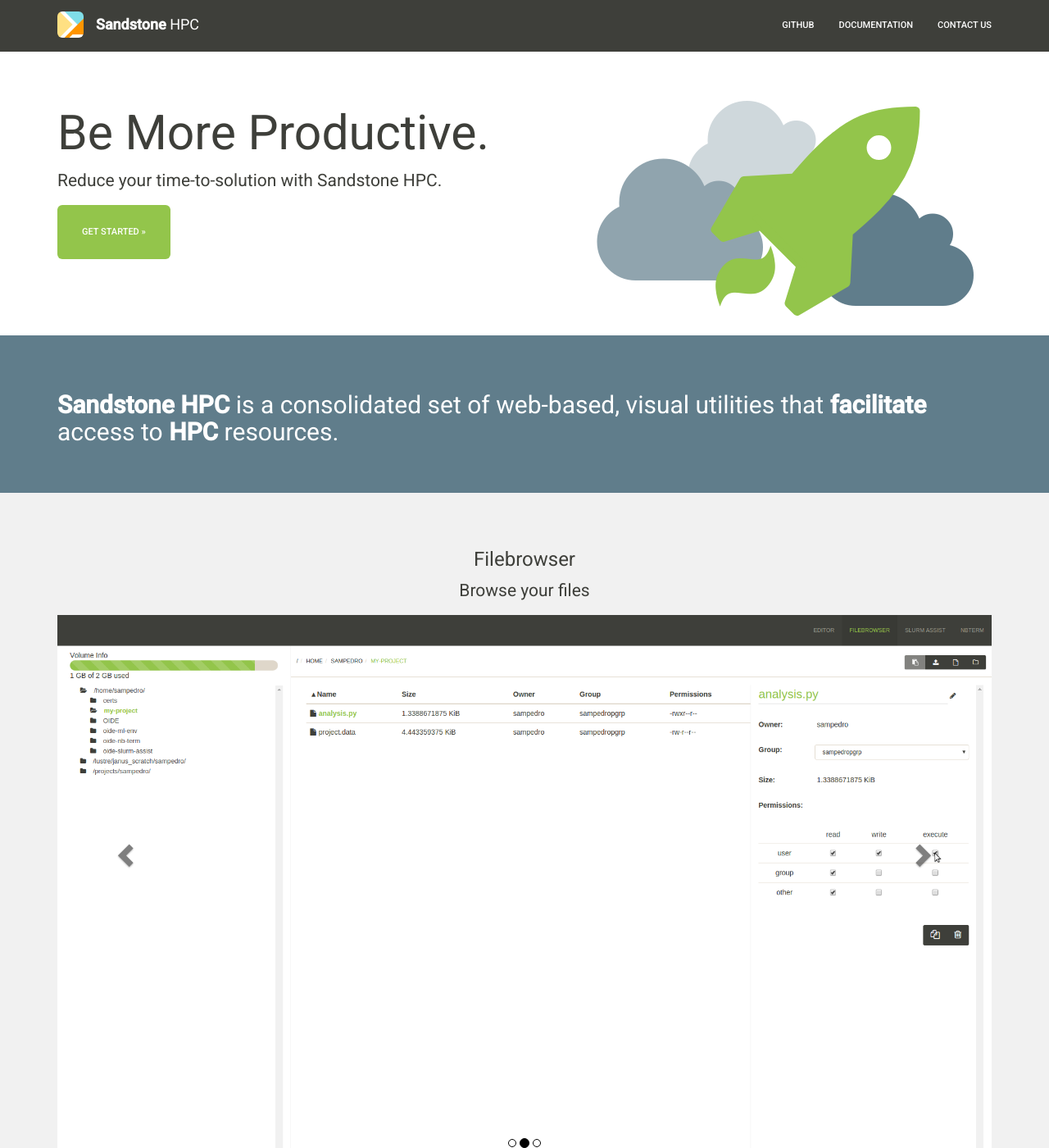
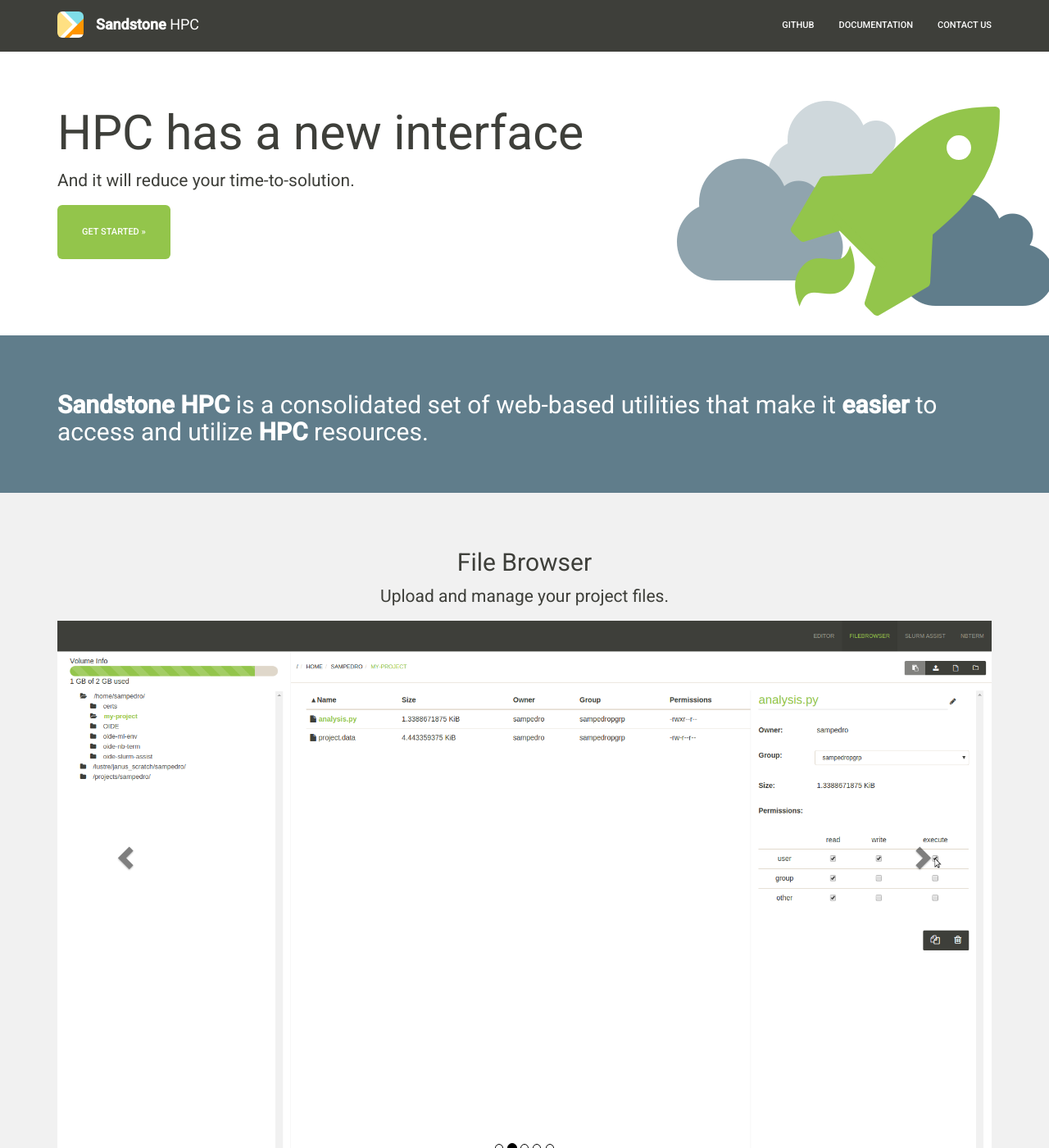
Before and after one commit to SandstoneHPC/sandstonehpc.github.io, a Jekyll site: the page built from index.html, in a window 1280 px wide and 1400 px high. Shown: the whole window at 82% size. Built offline with Jekyll 4.4.1, drawn with Linux system fonts in a browser that asks for light colours; nearby versions of some CDN libraries; library files that are not in the unit come from our copies; some of the changed text lies outside the part shown.

Commit message:
Finished landing page revision.

```diff
--- a/_includes/docs/navbar.html
+++ b/_includes/docs/navbar.html
@@ -17,6 +17,7 @@
     <div class="collapse navbar-collapse" id="sandstone-nav-collapse">
       <ul class="nav navbar-nav navbar-right">
         <li><a href="https://github.com/SandstoneHPC/" target="_blank">GitHub</a></li>
+        <li><a href="/docs/">Documentation</a></li>
         <li><a href="https://www.rc.colorado.edu/contact" target="_blank">Contact Us</a></li>
       </ul>
     </div>
--- a/assets/css/marketing.css
+++ b/assets/css/marketing.css
@@ -139,11 +139,10 @@
 }
 
 .feature {
-  background-color: #F1F1F1;
-  /*background-color: white;*/
+  background-color: white;
 }
 
-.feature-primary .feature-caption {
+.feature-primary {
   text-align: center;
   margin-bottom: 30px;
 }
@@ -161,6 +160,11 @@
   color: white;
 }
 
+.feature-fill-light {
+  background-color: #F1F1F1;
+  color: #3e3f3a;
+}
+
 .feature-graphic {
   max-height: 500px;
   overflow: hidden;
@@ -174,7 +178,7 @@
   padding-top: 20px;
 }
 
-.container-primary .col-action {
+.col-action {
   margin-top:12px;
   text-align: center;
   font-size: 1.2em;
--- a/index.html
+++ b/index.html
@@ -7,12 +7,12 @@
 <div class="jumbotron jumbotron-hero">
   <div class="container">
     <div class="row">
-      <div class="col-md-6 col-sm-6 col-xs-12">
-        <h1>Be More Productive.</h1>
-        <p>Reduce your time-to-solution with Sandstone HPC.</p>
+      <div class="col-md-8 col-sm-6 col-xs-12">
+        <h1>HPC has a new interface</h1>
+        <p>And it will reduce your time-to-solution.</p>
         <p><a class="btn btn-success btn-lg" href="/docs/" role="button">Get Started &raquo;</a></p>
       </div>
-      <div class="col-md-6 col-sm-6 hidden-xs">
+      <div class="col-md-4 col-sm-6 hidden-xs">
         <span class="fa-stack fa-5x center-block">
           <i class="fa fa-cloud fa-cloud-back fa-stack-2x"></i>
           <i class="fa fa-cloud fa-cloud-mid fa-stack-2x"></i>
@@ -29,19 +29,15 @@
 <!-- jumbotron-description -->
 <div class="jumbotron feature feature-fill">
   <div class="container">
-    <h2><strong>Sandstone HPC</strong> is a consolidated set of web-based, visual utilities that <strong>facilitate</strong> access to <strong>HPC</strong> resources.</h2>
+    <h2><strong>Sandstone HPC</strong> is a consolidated set of web-based utilities that make it <strong>easier</strong> to access and utilize <strong>HPC</strong> resources.</h2>
   </div>
 </div>
 <!-- jumbotron-description -->
 
 <!-- jumbotron-feature-primary -->
-<div class="jumbotron feature feature-primary">
+<div class="jumbotron feature feature-fill-light feature-primary">
   <div class="container">
     <div class="row">
-      <!-- <div class="col-md-12 feature-caption">
-        <h2>Based on a web IDE</h2>
-        <p>Explanation of Feature One</p>
-      </div> -->
       <div class="col-md-12 hidden-xs">
         <div id="carousel-example-generic" class="carousel slide" data-ride="carousel">
           <!-- Indicators -->
@@ -49,37 +45,39 @@
             <li data-target="#carousel-example-generic" data-slide-to="0" class="active"></li>
             <li data-target="#carousel-example-generic" data-slide-to="1"></li>
             <li data-target="#carousel-example-generic" data-slide-to="2"></li>
+            <li data-target="#carousel-example-generic" data-slide-to="3"></li>
+            <li data-target="#carousel-example-generic" data-slide-to="4"></li>
           </ol>
-
+          <!-- Indicators -->
           <!-- Wrapper for slides -->
           <div class="carousel-inner" role="listbox">
             <div class="item active">
-              <h3>Code Editor</h3>
-              <p>Edit your code.</p>
+              <h2>Code Editor</h2>
+              <p>Quickly and easily edit your code and data.</p>
               <img src="/assets/img/screenshots/05-codeeditor-highlight.png">
             </div>
             <div class="item">
-              <h3>Filebrowser</h3>
-              <p>Browse your files</p>
+              <h2>File Browser</h2>
+              <p>Upload and manage your project files.</p>
               <img src="/assets/img/screenshots/04-filebrowser-filedetail-perm.png">
             </div>
             <div class="item">
-              <h3>Web Terminal</h3>
+              <h2>Web Terminal</h2>
               <p>A terminal in your browser. No SSH required.</p>
               <img src="/assets/img/screenshots/06-nbterm-main.png">
             </div>
             <div class="item">
-              <h3>Interactive Documentation</h3>
-              <p>Interactive BASH notebook documentation.</p>
+              <h2>Slurm Scheduling</h2>
+              <p>Schedule jobs through an intuitive, descriptive interface.</p>
               <img src="/assets/img/screenshots/10-slurm-directive-help.png">
             </div>
             <div class="item">
-              <h3>Slurm Scheduling</h3>
-              <p>Schedule jobs through an intuitive, descriptive interface.</p>
-              <img src="/assets/img/screenshots/10-slurm-directive-help.png">
+              <h2>Interactive Documentation</h2>
+              <p>Read and edit interactive BASH notebook documentation.</p>
+              <img src="/assets/img/screenshots/15-nbterm-tut-notebook.png">
             </div>
           </div>
-
+          <!-- Wrapper for slides -->
           <!-- Controls -->
           <a class="left carousel-control" href="#carousel-example-generic" role="button" data-slide="prev">
             <span class="glyphicon glyphicon-chevron-left" aria-hidden="true"></span>
@@ -89,6 +87,7 @@
             <span class="glyphicon glyphicon-chevron-right" aria-hidden="true"></span>
             <span class="sr-only">Next</span>
           </a>
+          <!-- Controls -->
         </div>
       </div>
     </div>
@@ -96,82 +95,37 @@
 </div>
 <!-- jumbotron-feature-primary -->
 
-<!-- jumbotron-feature-one -->
-<div class="jumbotron feature feature-fill feature-r">
+<!-- jumbotron-feature-ide -->
+<div class="jumbotron feature feature-fill feature-l">
   <div class="container">
     <div class="row">
-      <div class="col-md-8 col-sm-6 hidden-xs">
-        <img class="img-responsive img-rounded" src="/assets/img/screenshots/04-filebrowser-filedetail-perm.png">
-      </div>
-      <div class="col-md-4 col-sm-6 col-xs-12">
-        <h2>Feature One</h2>
-        <p>Explanation of Feature One</p>
-        <p><a class="btn btn-success btn-lg" href="#" role="button">Call-to-Action</a></p>
+      <div class="col-md-12">
+        <h2><strong>Built on a Web IDE...</strong></h2>
+        <p>Building for the web means no local overhead. Edit, upload, and manage your remote project with the convenience of working on your laptop.</p>
+        <p>
+          <a class="btn btn-success btn-lg" href="/docs/" role="button">Install Sandstone IDE &raquo;</a>
+        </p>
       </div>
     </div>
   </div>
 </div>
-<!-- jumbotron-feature-one -->
+<!-- jumbotron-feature-ide -->
 
-<!-- jumbotron-feature-two -->
-<div class="jumbotron feature feature-l">
+<!-- jumbotron-feature-hpc -->
+<div class="jumbotron feature feature-fill-light feature-r">
   <div class="container">
     <div class="row">
-      <div class="col-md-4 col-sm-6 col-xs-12">
-        <h2>Feature Two</h2>
-        <p>Explanation of Feature Two</p>
-        <p><a class="btn btn-success btn-lg" href="#" role="button">Call-to-Action</a></p>
-      </div>
       <div class="col-md-8 col-sm-6 hidden-xs">
         <img class="img-responsive img-rounded" src="/assets/img/screenshots/10-slurm-directive-help.png">
+      </div>
+      <div class="col-md-4 col-sm-6 col-xs-12">
+        <h2><strong>...and extended for HPC</strong></h2>
+        <p>Bring your knowledge base to life with interactive documentation, and take the guesswork out of scheduling jobs via Slurm.</p>
+        <p>
+          <a class="btn btn-success btn-lg" href="/docs/hpc/installation/" role="button">Install HPC Extensions &raquo;</a>
+        </p>
       </div>
     </div>
   </div>
 </div>
-<!-- jumbotron-feature-two -->
-
-<!-- jumbotron-feature-three -->
-<div class="jumbotron feature feature-fill feature-r">
-  <div class="container">
-    <div class="row">
-      <div class="col-md-8 col-sm-6 col-xs-12">
-        <img class="img-responsive img-rounded" src="/assets/img/screenshots/15-nbterm-tut-notebook.png">
-      </div>
-      <div class="col-md-4 col-sm-6 hidden-xs">
-        <h2>Feature Three</h2>
-        <p>Explanation of Feature Three</p>
-        <p><a class="btn btn-success btn-lg" href="#" role="button">Call-to-Action</a></p>
-      </div>
-    </div>
-  </div>
-</div>
-<!-- jumbotron-feature-three -->
-
-<!-- content columns -->
-<!-- <div class="row">
-  <div class="col-md-4 col-action">
-    <i class="fa fa-terminal fa-5x"></i>
-    <h1>Install</h1>
-    <p>Get started by installing Sandstone IDE on your system. The Quick Start guide will have you up and running in minutes.</p>
-    <p>
-      <a class="btn btn-default" href="/docs/" role="button">Quick Start »</a>
-    </p>
-  </div>
-  <div class="col-md-4 col-action">
-    <i class="fa fa-plug fa-5x"></i>
-    <h1>Extend</h1>
-    <p>Sandstone can be extended by a growing selection of apps, each one made to help you get your work done, faster.</p>
-    <p>
-      <a class="btn btn-default" href="/apps.html" role="button">Browse Apps »</a>
-    </p>
-  </div>
-  <div class="col-md-4 col-action">
-    <i class="fa fa-book fa-5x"></i>
-    <h1>Docs</h1>
-    <p>Questions about Sandstone HPC? Check out our documentation for users, admins, and developers.</p>
-    <p>
-      <a class="btn btn-default" href="/docs/" role="button">View Docs »</a>
-    </p>
-  </div>
-</div> -->
-<!-- content columns -->
+<!-- jumbotron-feature-hpc -->
```
